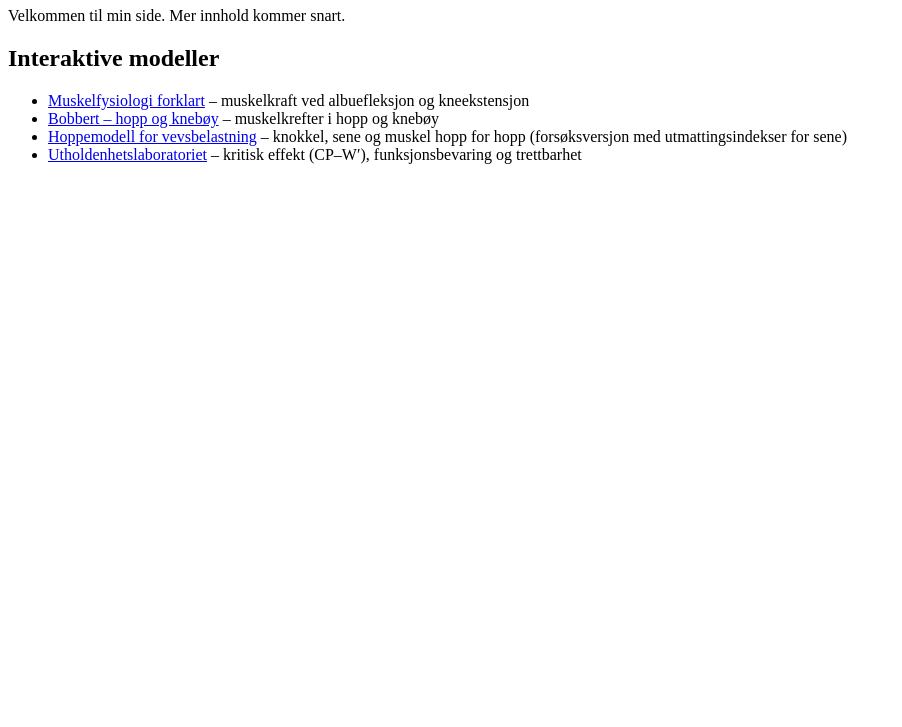
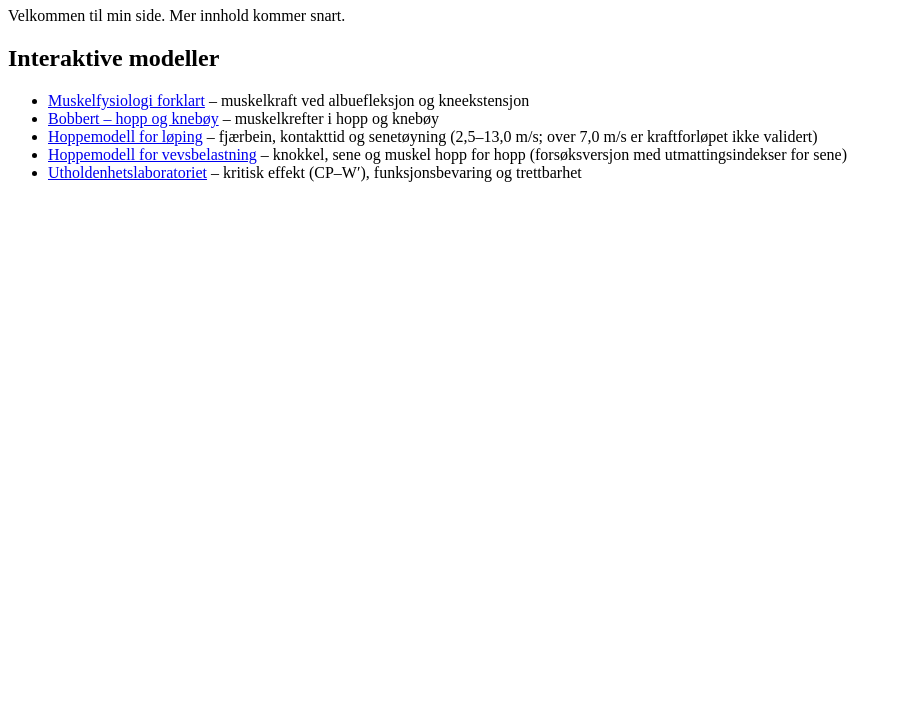
Before and after one commit to gorpaulsen/gorpaulsen.github.io, a plain HTML site: page index.html in a window 1280 px wide. Shown: the part 73-800 px from the top of the page, without its empty margins (0-902 px from the left). Drawn offline with Linux system fonts and the light colour scheme.

Commit message:
Legg til løpemodell i oversikten over interaktive modeller

```diff
--- a/index.html
+++ b/index.html
@@ -12,6 +12,7 @@
   <ul>
     <li><a href="muskelfysiologi-forklart/">Muskelfysiologi forklart</a> – muskelkraft ved albuefleksjon og kneekstensjon</li>
     <li><a href="bobbert-hopp-og-kneboy/">Bobbert – hopp og knebøy</a> – muskelkrefter i hopp og knebøy</li>
+    <li><a href="hoppemodell-loping/">Hoppemodell for løping</a> – fjærbein, kontakttid og senetøyning (2,5–13,0 m/s; over 7,0 m/s er kraftforløpet ikke validert)</li>
     <li><a href="hoppemodell-vevsbelastning/">Hoppemodell for vevsbelastning</a> – knokkel, sene og muskel hopp for hopp (forsøksversjon med utmattingsindekser for sene)</li>
     <li><a href="utholdenhet/">Utholdenhetslaboratoriet</a> – kritisk effekt (CP–W′), funksjonsbevaring og trettbarhet</li>
   </ul>
```
